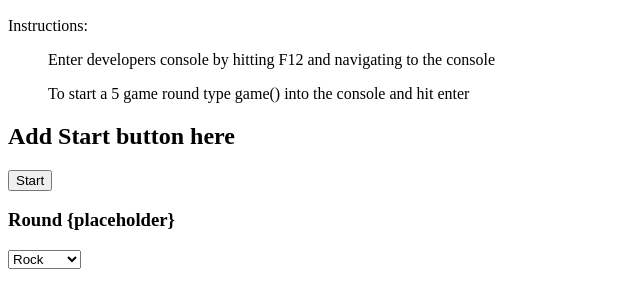
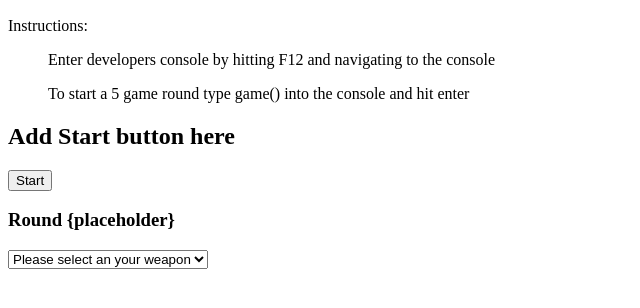
Before and after one commit to azizqu/rock-paper-scissors, a plain HTML site: page index.html in a window 1280 px wide. Both pictures are taken after a click on the button "Start". Shown: the part 110-418 px from the top of the page, without its empty margins (0-640 px from the left). Drawn offline with Linux system fonts and the light colour scheme.

Commit message:
add values from drop down

```diff
--- a/index.html
+++ b/index.html
@@ -28,10 +28,11 @@
   <div class="game-window hidden">
     <h3>Round {placeholder}</h3>
     <div class="game-window__choices">
-      <select name="options" id="game-options">
-        <option value="rock">Rock</option>
-        <option value="paper">Paper</option>
-        <option value="paper">Sciccors</option>
+      <select name="options" id="game-options" onchange="madeMyChoice(this)">
+        <option value="-1">Please select an your weapon</option>
+        <option value="0">Rock</option>
+        <option value="1">Paper</option>
+        <option value="2">Sciccors</option>
       </select>
     </div>
   </div>
--- a/js/script.js
+++ b/js/script.js
@@ -15,6 +15,10 @@ function fireAction(event) {
     const gameWindow = document.querySelector('.game-window');
     console.log(gameWindow);
     gameWindow.classList.remove('hidden');
+}
+
+function madeMyChoice(choice) {
+    console.log(choice.value);
 }
 
 function computerPlay(){
```
